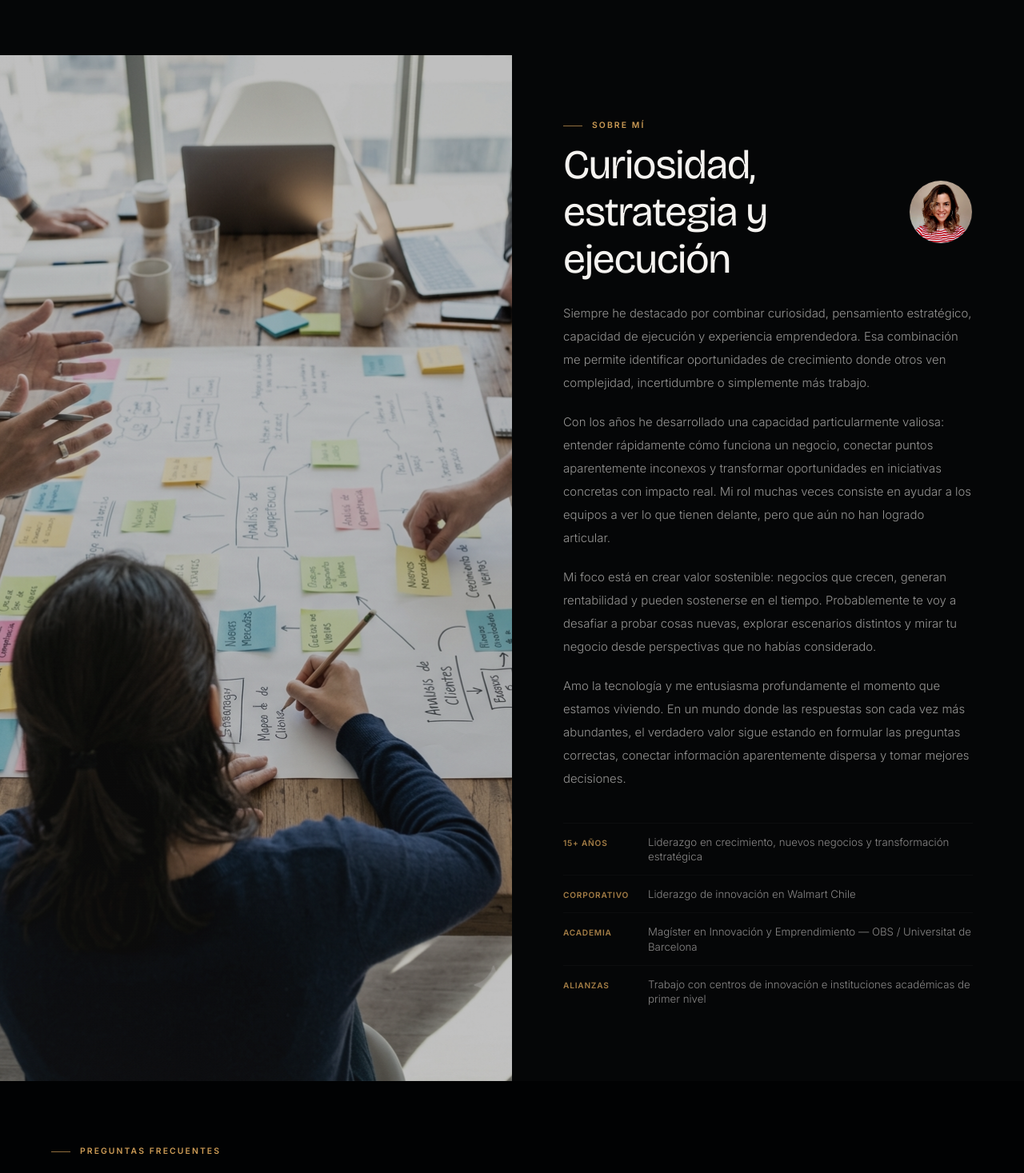
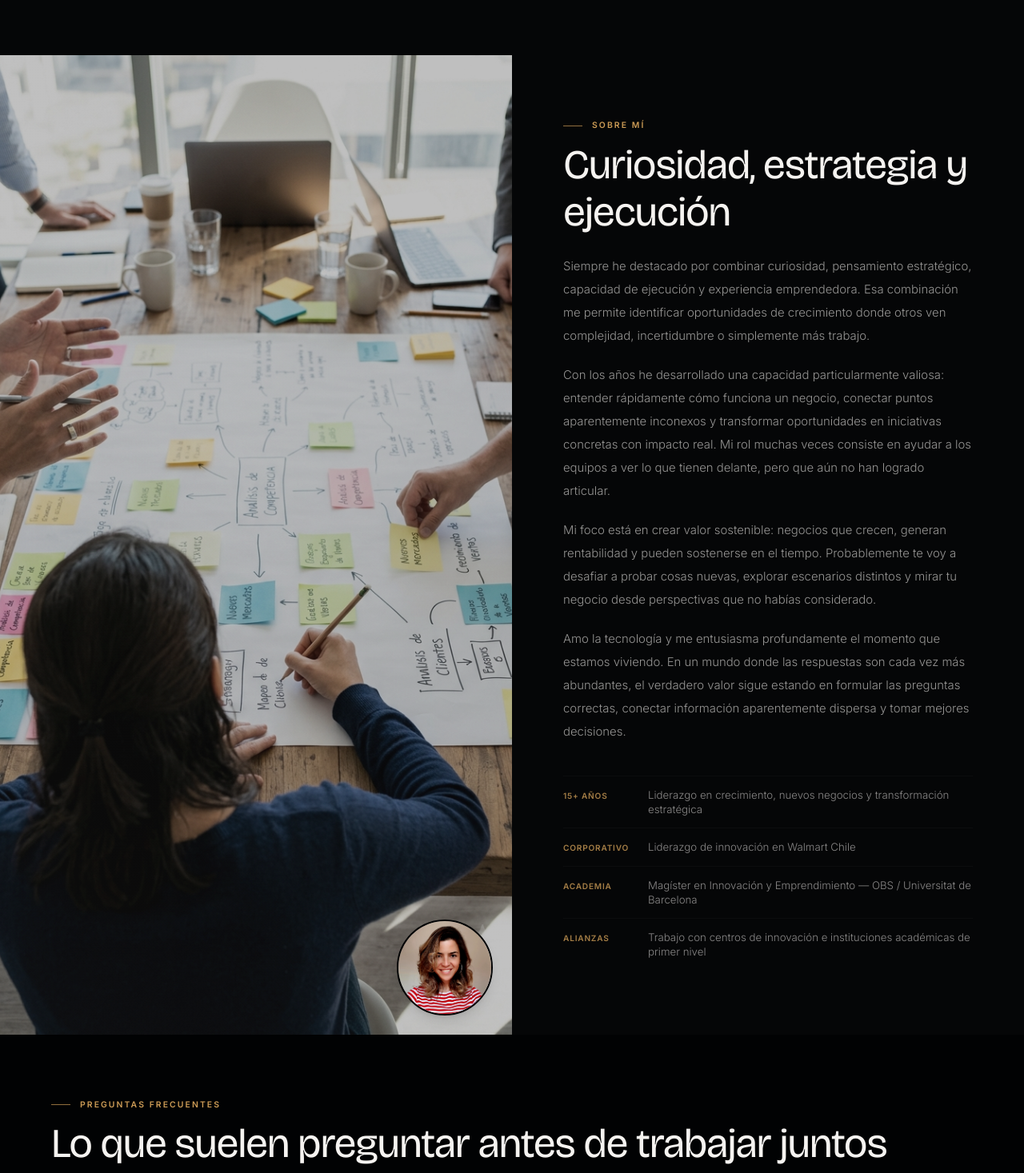
Before and after one commit to itarau/monicarau-site, a Next.js app: page / in a window 1280 px wide. Shown: the part 3926-5393 px from the top of the page at 80% size. Built offline with nearby package versions, Linux system fonts and the light colour scheme.

Commit message:
Sobre mi: foto circular sobre la imagen principal, 50% mas grande

```diff
--- a/components/sections/about.tsx
+++ b/components/sections/about.tsx
@@ -30,6 +30,15 @@ export function About() {
           />
           <div className="absolute inset-0 bg-gradient-to-r from-background/[0.015] to-transparent lg:from-foreground/[0.015]" />
           <div className="absolute inset-0 bg-gradient-to-t from-background/80 to-transparent lg:from-foreground/[0.04]" />
+          <div className="absolute bottom-6 right-6 h-24 w-24 overflow-hidden rounded-full border-2 border-background shadow-lg sm:h-[7.5rem] sm:w-[7.5rem]">
+            <Image
+              src="/monica-rau.jpg"
+              alt="Mónica Rau"
+              fill
+              className="object-cover"
+              sizes="120px"
+            />
+          </div>
         </div>
 
         {/* text */}
@@ -45,20 +54,9 @@ export function About() {
                 Sobre mí
               </span>
             </div>
-            <div className="mb-6 flex items-center justify-between gap-6">
-              <h2 className="font-serif text-[clamp(2rem,4vw,3.2rem)] font-normal leading-[1.15] tracking-tight text-foreground">
-                Curiosidad, estrategia y ejecución
-              </h2>
-              <div className="relative h-16 w-16 flex-shrink-0 overflow-hidden rounded-full border border-border/40 sm:h-20 sm:w-20">
-                <Image
-                  src="/monica-rau.jpg"
-                  alt="Mónica Rau"
-                  fill
-                  className="object-cover"
-                  sizes="80px"
-                />
-              </div>
-            </div>
+            <h2 className="mb-6 font-serif text-[clamp(2rem,4vw,3.2rem)] font-normal leading-[1.15] tracking-tight text-foreground">
+              Curiosidad, estrategia y ejecución
+            </h2>
             <div className="mb-10 space-y-5 text-[0.93rem] font-light leading-[1.95] text-foreground/60">
               <p>
                 Siempre he destacado por combinar curiosidad, pensamiento estratégico, capacidad de
```
